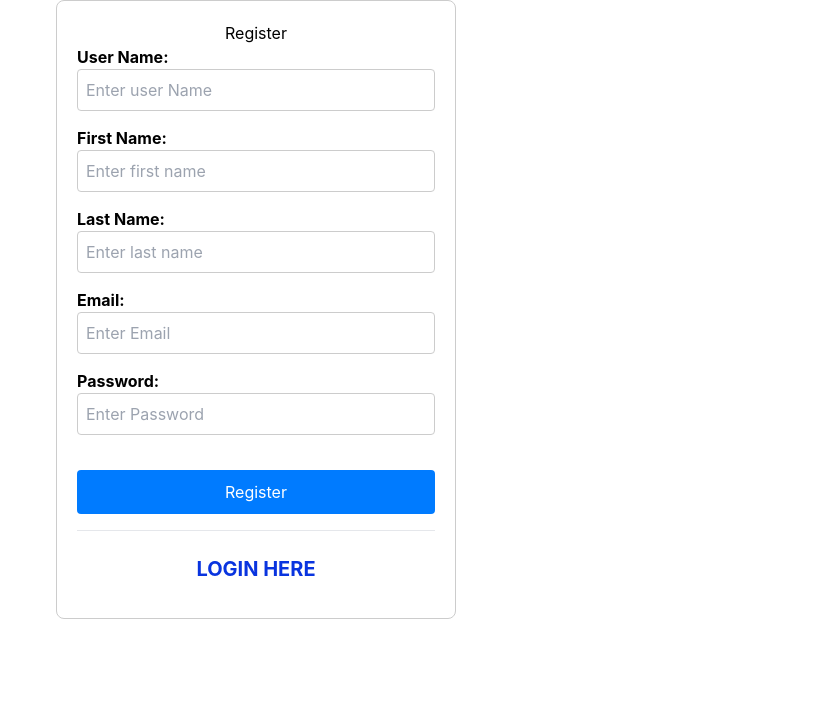
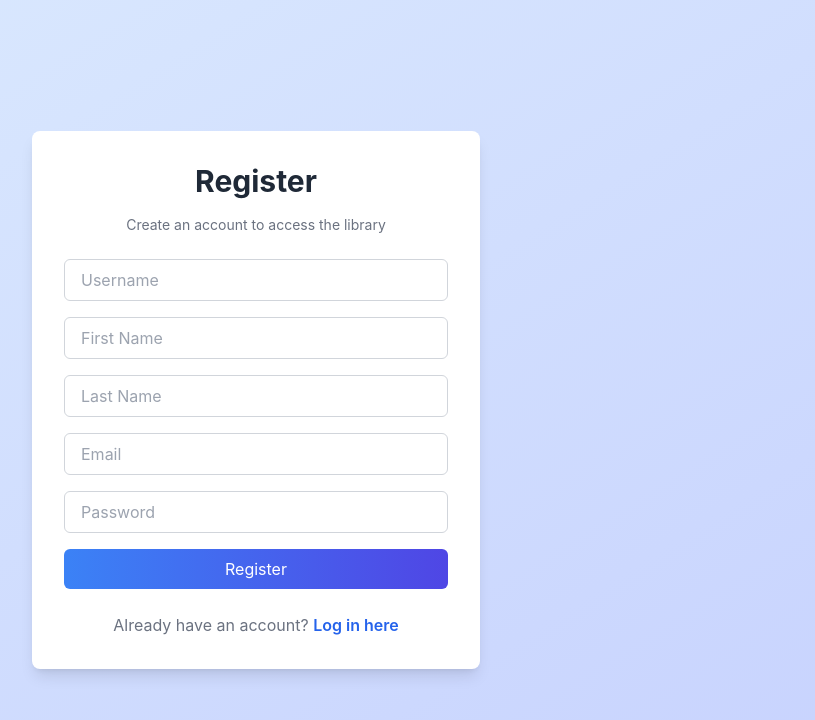
Before and after one commit to AriamRuiz/TrendsAndTech, a React (Create React App) app: page /register in a window 1280 px wide. Shown: the top 720 px of the page, without its empty margins (384-1199 px from the left). Built offline with nearby package versions, Linux system fonts and the light colour scheme.

Commit message:
Changed the styling of the Register Page to make it consistent with the Login Page

```diff
--- a/src/components/register/Register.js
+++ b/src/components/register/Register.js
@@ -1,10 +1,9 @@
 import React, { useState } from "react";
 import axios from "axios";
-import "../../css/Register.css";
-import { Link } from "react-router-dom";
+import { Link, useNavigate } from "react-router-dom";
+import { motion } from "framer-motion";
 
 const Register = () => {
-  // Estados para los campos del formulario
   const [userName, setUserName] = useState("");
   const [firstName, setFirstName] = useState("");
   const [lastName, setLastName] = useState("");
@@ -13,107 +12,112 @@ const Register = () => {
   const [error, setError] = useState("");
   const [message, setMessage] = useState("");
 
-  // Función para manejar el envío del formulario
-  const handleSubmit = (e) => {
+  const navigate = useNavigate();
+
+  const handleSubmit = async (e) => {
     e.preventDefault();
+    setError("");
 
-    // Validación básica
     if (!userName || !email || !password) {
-      setError("Todos los campos son obligatorios");
+      setError("All fields are required");
       return;
     }
-    setError(""); // Limpiamos el mensaje de error si todos los campos están llenos
 
-    axios
-      .post("http://localhost/api/Register", {
+    try {
+      const response = await axios.post("http://localhost/api/Register", {
         userName,
         firstName,
         lastName,
         email,
         password,
-      })
-      .then((response) => {
-        console.log("Register success", response.data);
+      });
       setMessage("Registration completed successfully");
-      })
-      .catch((error) => {
-        console.error("Register error", error);
-        setError("Error al registrar el usuario");
-        if (error.response && error.response.data) {
-          setError(error.response.data.message); // Mensaje específico del backend
-        } else {
-          setError("Error al registrar el usuario");
+      navigate("/LoginPage");
+    } catch (error) {
+      setError(error.response?.data?.message || "Error registering the user");
     }
-      });
   };
 
   return (
-    <div className="register-container">
-      <h2>Register</h2>
-      {error && <p style={{ color: "red" }}>{error}</p>}
-      <form onSubmit={handleSubmit}>
-        <div>
-          <label>User Name:</label>
+    <div className="min-h-screen flex items-center justify-center bg-gradient-to-br from-blue-100 to-indigo-200 p-6">
+      <motion.div
+        initial={{ opacity: 0, y: -20 }}
+        animate={{ opacity: 1, y: 0 }}
+        transition={{ duration: 0.5 }}
+        className="bg-white rounded-lg shadow-lg p-8 w-full max-w-md"
+      >
+        <h2 className="text-3xl font-bold text-center text-gray-800 mb-4">
+          Register
+        </h2>
+        <p className="text-sm text-gray-500 text-center mb-6">
+          Create an account to access the library
+        </p>
+
+        {error && <p className="text-red-500 text-center mb-4">{error}</p>}
+
+        <form onSubmit={handleSubmit} className="space-y-4">
           <input
             type="text"
+            placeholder="Username"
             value={userName}
             onChange={(e) => setUserName(e.target.value)}
-            placeholder="Enter user Name"
             required
+            className="w-full px-4 py-2 border border-gray-300 rounded-md focus:outline-none focus:ring-2 focus:ring-blue-400"
           />
-        </div>
-        <div>
-          <label>First Name:</label>
           <input
             type="text"
+            placeholder="First Name"
             value={firstName}
             onChange={(e) => setFirstName(e.target.value)}
-            placeholder="Enter first name"
             required
+            className="w-full px-4 py-2 border border-gray-300 rounded-md focus:outline-none focus:ring-2 focus:ring-blue-400"
           />
-        </div>
-        <div>
-          <label>Last Name:</label>
           <input
             type="text"
+            placeholder="Last Name"
             value={lastName}
             onChange={(e) => setLastName(e.target.value)}
-            placeholder="Enter last name"
             required
+            className="w-full px-4 py-2 border border-gray-300 rounded-md focus:outline-none focus:ring-2 focus:ring-blue-400"
           />
-        </div>
-        <div>
-          <label>Email:</label>
           <input
             type="email"
+            placeholder="Email"
             value={email}
             onChange={(e) => setEmail(e.target.value)}
-            placeholder="Enter Email"
+            required
+            className="w-full px-4 py-2 border border-gray-300 rounded-md focus:outline-none focus:ring-2 focus:ring-blue-400"
           />
-        </div>
-        <div>
-          <label>Password:</label>
           <input
             type="password"
+            placeholder="Password"
             value={password}
             onChange={(e) => setPassword(e.target.value)}
-            placeholder="Enter Password"
             required
+            className="w-full px-4 py-2 border border-gray-300 rounded-md focus:outline-none focus:ring-2 focus:ring-blue-400"
           />
-        </div>
-        <button type="submit">Register</button>
+          <button
+            type="submit"
+            className="w-full py-2 bg-gradient-to-r from-blue-500 to-indigo-600 text-white rounded-md hover:from-blue-600 hover:to-indigo-700 focus:outline-none focus:ring-2 focus:ring-blue-500 transition duration-200"
+          >
+            Register
+          </button>
         </form>
-      {message && <p>{message}</p>}
-      <hr className="my-4 border-gray-200" />
-      <div className="mt-6 text-center">
+
+        {message && (
+          <p className="text-green-500 text-center mt-4">{message}</p>
+        )}
+
+        <div className="text-center mt-6">
+          <span className="text-gray-500">Already have an account? </span>
           <Link
             to="/LoginPage"
-          className="text-xl font-bold transition duration-200"
-          style={{ color: "#0934df" }}
+            className="text-blue-600 font-semibold hover:underline"
           >
-          LOGIN HERE
+            Log in here
           </Link>
         </div>
+      </motion.div>
     </div>
   );
 };
```
Lines whose indentation alone changed are shown as unchanged.
